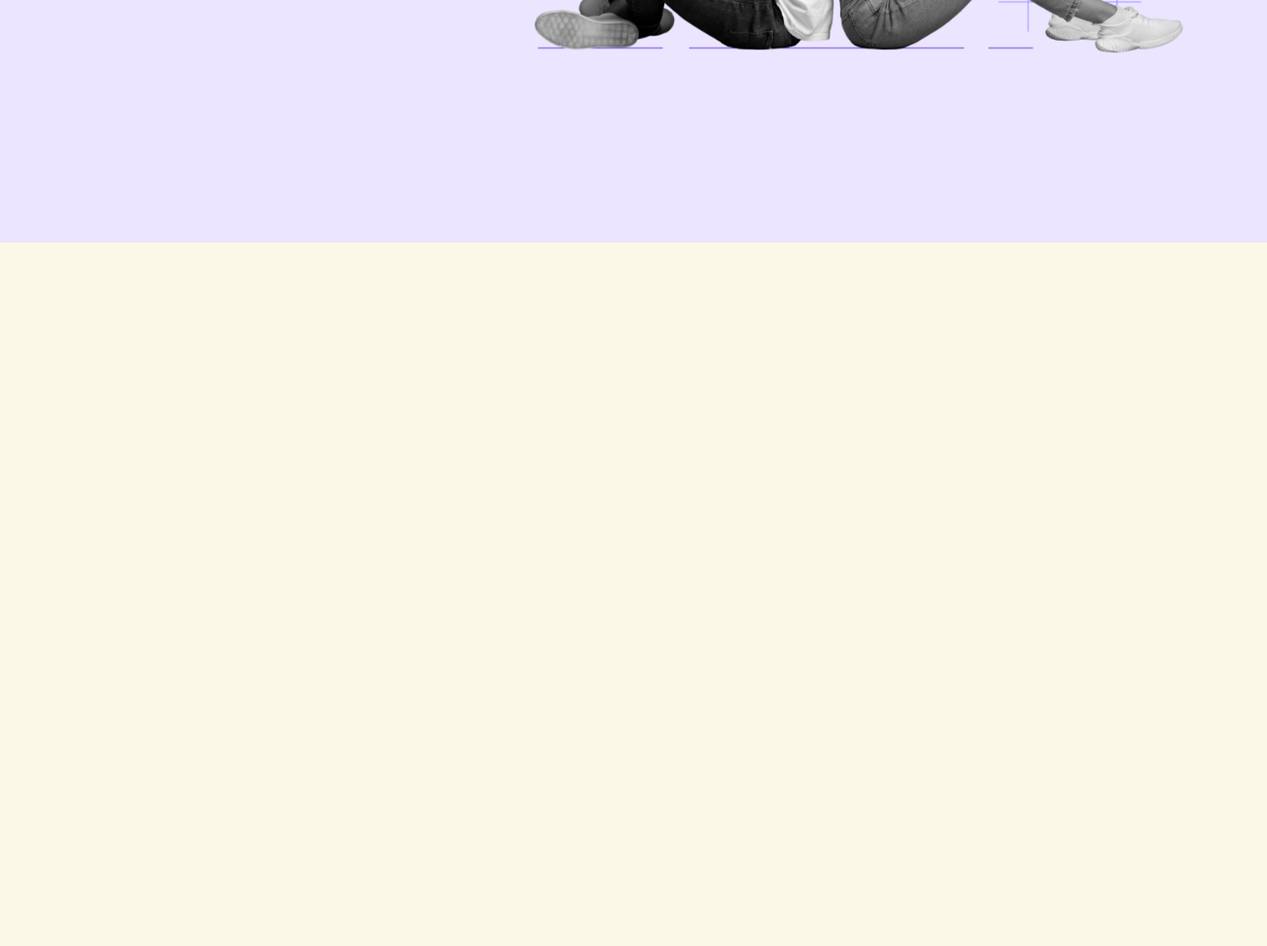
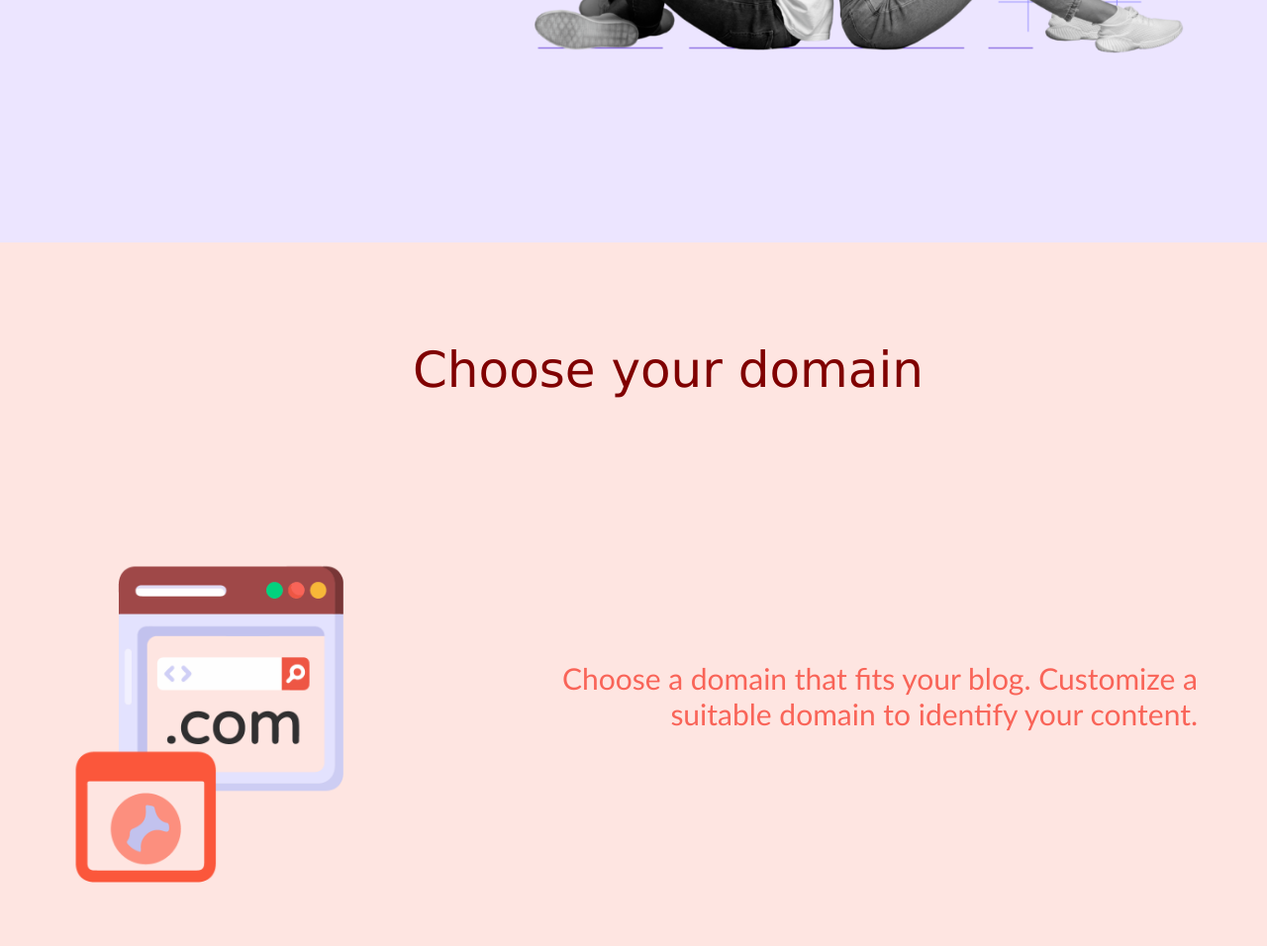
Before and after one commit to sau-mili/blogwebapp.github.io, a plain HTML site: page index.html in a window 1280 px wide. Shown: the part 958-1914 px from the top of the page at 99% size. Before the commit the page ends 1203 px from the top, so only its background shows below. Drawn offline with Linux system fonts and the light colour scheme.

Commit message:
Again a lot

```diff
--- a/index.html
+++ b/index.html
@@ -46,5 +46,23 @@
 
         </div>
 
+
+        <div class="div2">
+            <p class="p1">Choose your domain</p>
+            <div class="main">
+                <div class="left">
+                    <img src="dom-01.png" class="img2">
+                    </div>
+                    <div class="right">
+                    <p class="p3">
+
+                        Choose a domain that fits your blog. Customize a suitable domain to identify your content.
+                    </p>
+                </div>
+
+            </div>
+
+        </div>
+
     </body>
 </html>
--- a/style.css
+++ b/style.css
@@ -11,6 +11,8 @@ p{
     font-family: 'Gill Sans', 'Gill Sans MT', Calibri, 'Trebuchet MS', sans-serif;
     font-size: 30;
 }
+
+
 .bg{
     background-color: #faf8e6;
     width:100%;
@@ -64,8 +66,9 @@ p{
     font-family: verdana;
     height:100%;
     width:100%;
-
-
+    border: none;
+    margin:0;
+    padding: 0;
 }
 .p1{
     padding-left: 70px;
@@ -76,29 +79,61 @@ p{
 }
 .main{
     display: flex;
+    align-items: center;
 }
 .p2{
-    padding-top: 50px;
     padding-left:70px;
     display:flex;
     font-size: 30;
     font-family: 'Gill Sans', 'Gill Sans MT', Calibri, 'Trebuchet MS', sans-serif;
-    flex:2;
-    text-align: justify;
+    flex:1;
+    color:#ad97ed;
+    text-align: left;
     vertical-align: middle;
     justify-content:space-between;
 
 }
 .left{
+    float:left;
     vertical-align: middle;
 }
 .right{
     float:right;
     padding-left: 20;
+    vertical-align: middle;
 }
 .img1{
     float:right;
-
     justify-content: space-around;
     height:500px;
 }
+
+.div2{
+    float:left;
+    background-color:#FEE5E1;
+    color: maroon;
+    font-family: verdana;
+    padding: 0;
+    height:100%;
+    width:100%;
+    margin: 0;
+}
+
+.img2{
+    padding-left: 20;
+    float:right;
+    justify-content: space-around;
+    height:500px;
+    width:500px
+
+}
+
+.p3{
+    padding-right:70px;
+    font-size: 30;
+    color: #F96458;
+    font-family: 'Gill Sans', 'Gill Sans MT', Calibri, 'Trebuchet MS', sans-serif;
+    flex:1;
+    text-align: right;
+    vertical-align: middle;
+}
```
Also changed, not shown: blog.jpeg (deleted), dom-01.png (added), domain-01-01.png (added).
